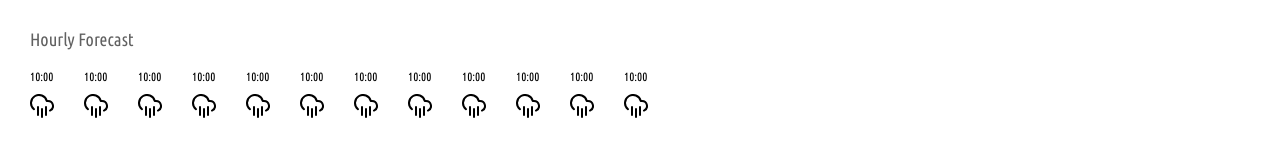
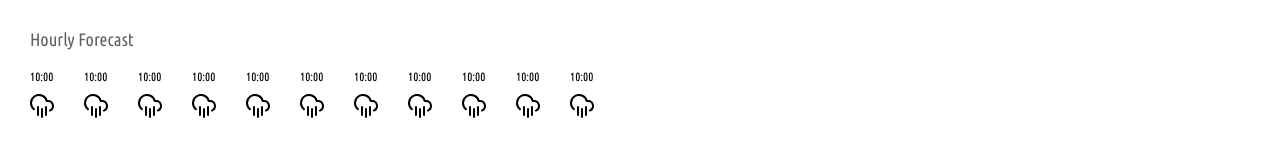
Before and after one commit to mishti169/weather-app, a React (Vite) app: page /forecast in a window 1280 px wide. Shown: the part 202-370 px from the top of the page. Built offline with nearby package versions, Linux system fonts and the light colour scheme.

Commit message:
for build

```diff
--- a/src/components/Hourly/Hourly.jsx
+++ b/src/components/Hourly/Hourly.jsx
@@ -18,7 +18,6 @@ const Hourly = () => {
 				<HourlyData />
 				<HourlyData />
 				<HourlyData />
-				<HourlyData />
 			</div>
 		</div>
 	);
```
